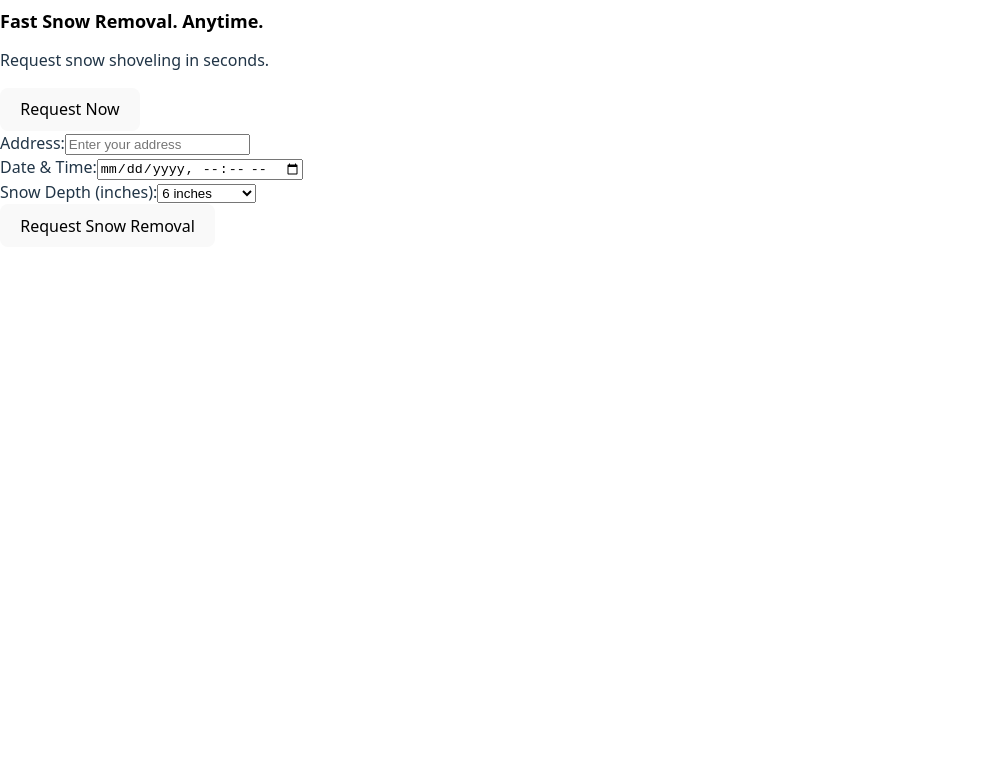
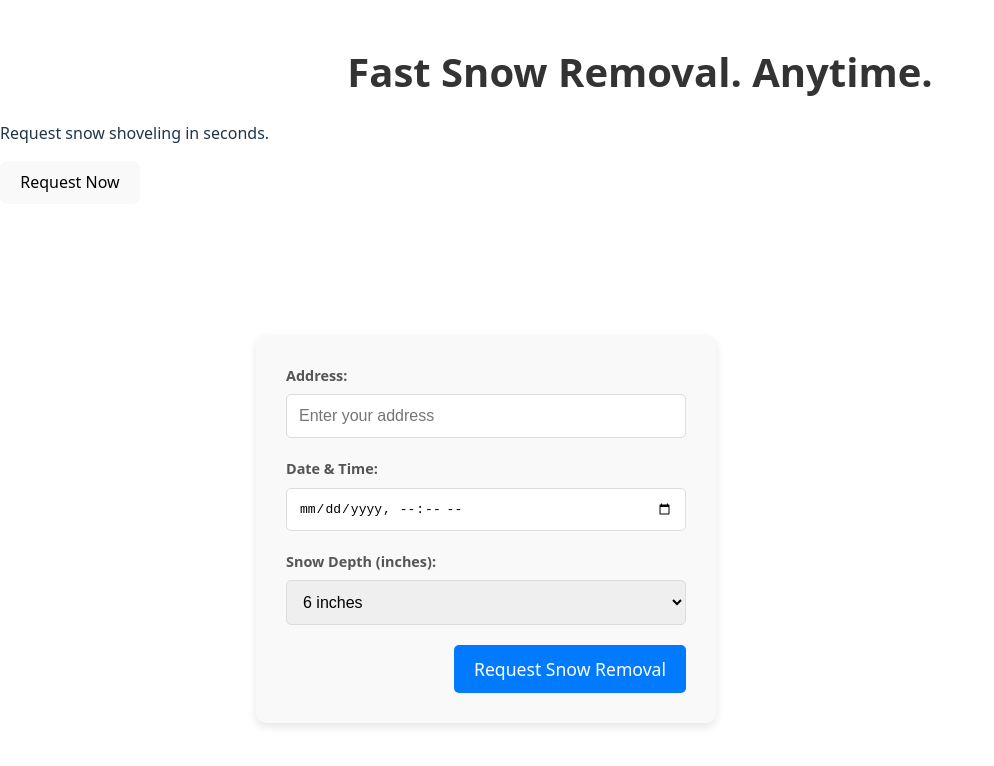
Before and after one commit to Husain2121/Snow-Shovel-App, a React (Vite) app: page /customer in a window 1280 px wide. Shown: the top 766 px of the page, without its empty margins (0-994 px from the left). Built offline with nearby package versions, Linux system fonts and the light colour scheme.

Commit message:
customer css changes

```diff
--- a/src/Pages/Customer.css
+++ b/src/Pages/Customer.css
@@ -1,4 +1,85 @@
+/* Customer.css */
+
 .customer-header {
-    font-size: large;
-    color: black;
+    text-align: center;
+    color: #333;
+    margin-top: 50px;
+    font-size: 2.5em;
+    font-weight: bold;
 }
+
+.customer-requests {
+    display: flex;
+    /* Use flexbox to center content */
+    justify-content: flex-start;
+    /* Aligns items to the start (left) */
+    align-items: center;
+    /* Centers items vertically */
+    min-height: calc(100vh - 150px);
+    /* Adjust height, assuming header takes some space */
+    padding-left: 20%;
+    /* Pushes the content to the right, making it appear left of center */
+    box-sizing: border-box;
+    /* Include padding in the element's total width and height */
+}
+
+.requests {
+    background-color: #f9f9f9;
+    padding: 30px;
+    border-radius: 10px;
+    box-shadow: 0 4px 8px rgba(0, 0, 0, 0.1);
+    width: 400px;
+    /* Fixed width for the form */
+    display: flex;
+    flex-direction: column;
+    /* Stack form elements vertically */
+    gap: 20px;
+    /* Space between form elements */
+}
+
+.input-address,
+.input-datetime,
+.input-snow-depth {
+    display: flex;
+    flex-direction: column;
+}
+
+label {
+    margin-bottom: 8px;
+    font-weight: bold;
+    color: #555;
+    font-size: 0.9em;
+}
+
+.address-form {
+    width: 100%;
+    padding: 12px;
+    border: 1px solid #ddd;
+    border-radius: 5px;
+    font-size: 1em;
+    box-sizing: border-box;
+    /* Ensures padding doesn't add to the width */
+}
+
+.address-form:focus {
+    border-color: #007bff;
+    outline: none;
+    box-shadow: 0 0 0 3px rgba(0, 123, 255, 0.25);
+}
+
+.submit-button {
+    background-color: #007bff;
+    color: white;
+    padding: 12px 20px;
+    border: none;
+    border-radius: 5px;
+    font-size: 1.1em;
+    cursor: pointer;
+    transition: background-color 0.3s ease;
+    align-self: flex-end;
+    /* Aligns button to the right within the form */
+}
+
+.submit-button:hover {
+    background-color: #0056b3;
+}
```
